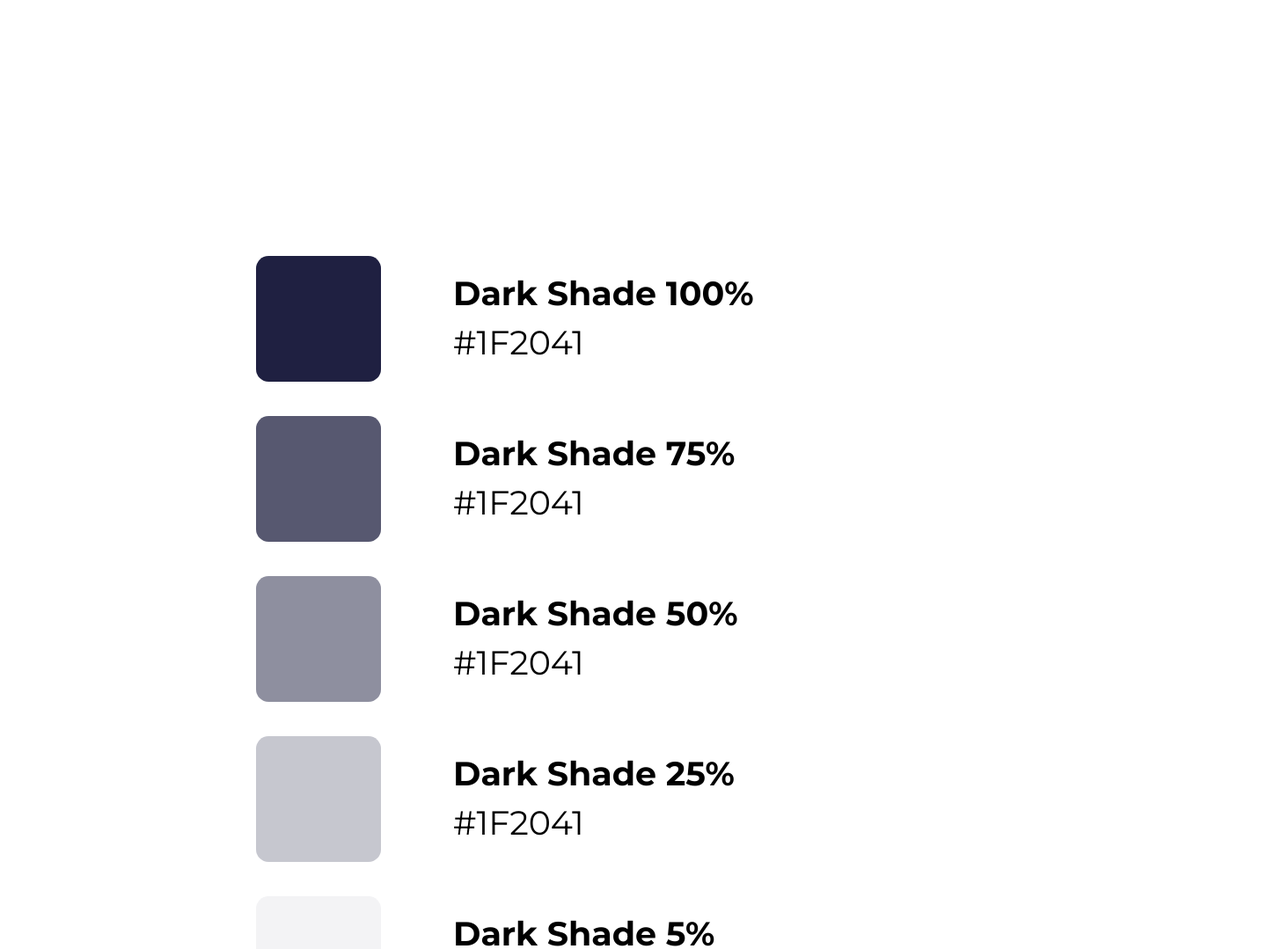
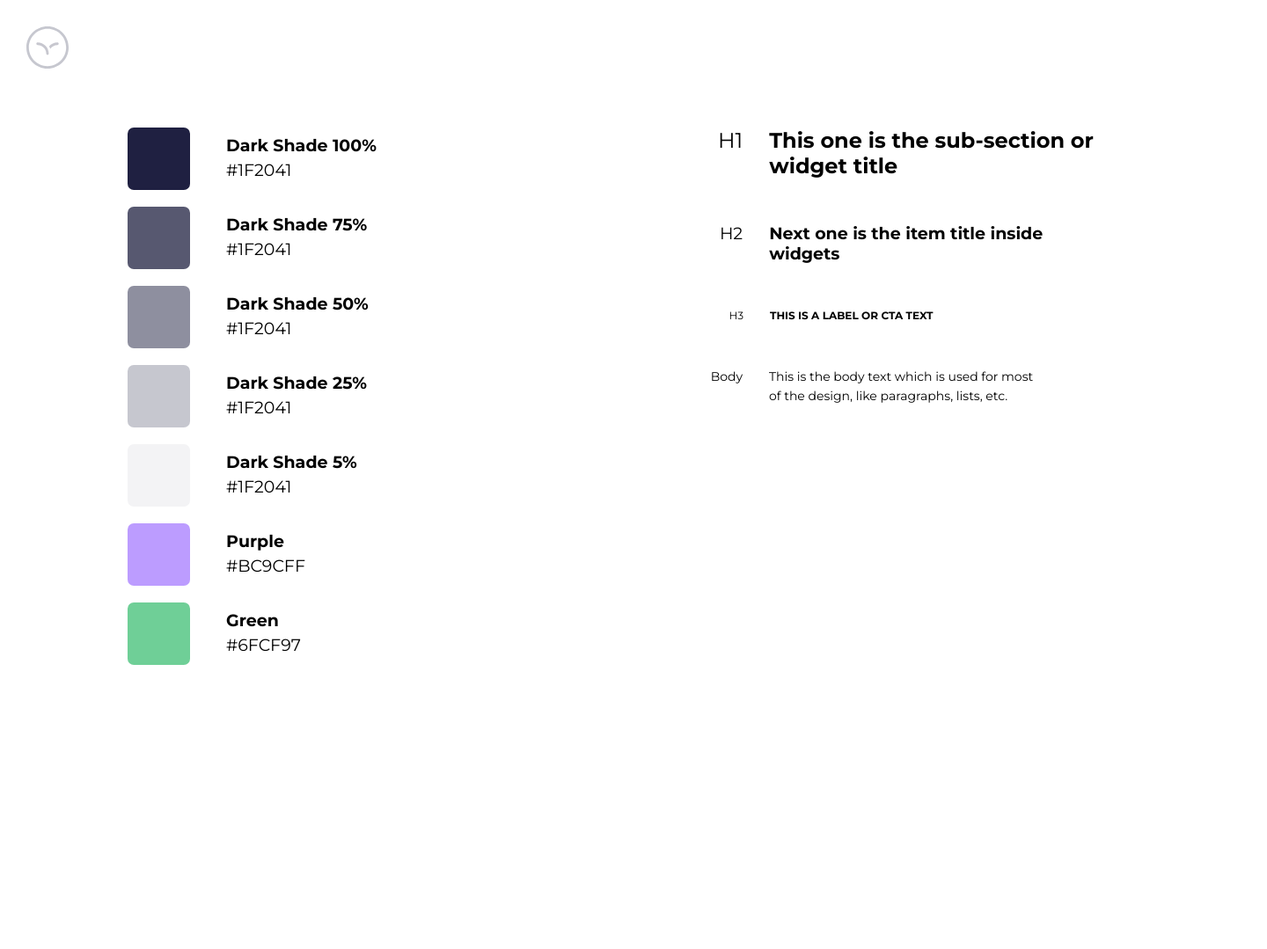
Before and after one commit to Tema1313/MetaLamp, a plain HTML site: page index.html in a window 1280 px wide. Shown: the top 1079 px of the page at 88% size, 1440 px wide, since content can reach past the window. After the commit the page ends 900 px from the top, so only its background shows below. Drawn offline with Linux system fonts and the light colour scheme.

Commit message:
сделал colors&type
Буду улучшать, когда буду постепенно узнавать что-то новое, понимаю, что пока тут все плохо

```diff
--- a/index.html
+++ b/index.html
@@ -6,59 +6,68 @@
     <meta http-equiv="X-UA-Compatible" content="IE=edge">
     <meta name="viewport" content="width=device-width, initial-scale=1.0">
     <link rel = "stylesheet" href = "style.css">
-    <title>Главная</title>
+    <title>test</title>
 </head>
 <body>
-        <section class="box">
-            <article class="article">
+    <header class = "header">
+        <img src = "/images/бесцветное лого.svg" width="48px" height="48px">
+    </header>
+    <section class="colors">
+        <article class = "article">
             <div style = "background-color:#1F2041; opacity: 1;" class = "d1"></div>
             <div class = "space">
-                    <p>Dark Shade 100%</p>
-                    <p class = "subtytle">#1F2041</p>
+                <p><b>Dark Shade 100%</b></p>
+                <p>#1F2041</p>
             </div>
         </article>
         <article class = "article">
             <div style = "background-color:#1F2041; opacity: 0.75;"  class = "d1"></div>
             <div class = "space">
-                    <p>Dark Shade 75%</p>
-                    <p class = "subtytle">#1F2041</p>
+                <p><b>Dark Shade 75%</b></p>
+                <p>#1F2041</p>
             </div>
         </article>
         <article class = "article">
             <div style = "background-color:#1F2041; opacity: 0.5;" class = "d1"></div>
             <div class = "space">
-                    <p>Dark Shade 50%</p>
-                    <p class = "subtytle">#1F2041</p>
+                <p><b>Dark Shade 50%</b></p>
+                <p>#1F2041</p>
             </div>
         </article>
         <article class = "article">
-                <div style = "background-color:#1F2041; opacity: 0.25;"  class = "d1"></div>
+            <div style = "background-color:#1F2041; opacity: 0.25;" class = "d1"></div>
             <div class = "space">
-                    <p>Dark Shade 25%</p>
-                    <p class = "subtytle">#1F2041</p>
+                <p><b>Dark Shade 25%</b></p>
+                <p>#1F2041</p>
             </div>
         </article>
         <article class = "article">
-                <div style = "background-color:#1F2041; opacity: 0.05;"  class = "d1"></div>
+            <div style = "background-color:#1F2041; opacity: 0.05;" class = "d1"></div>
             <div class = "space">
-                    <p>Dark Shade 5%</p>
-                    <p class = "subtytle">#1F2041</p>
+                <p><b>Dark Shade 5%</b></p>
+                <p>#1F2041</p>
             </div>
         </article>
         <article class = "article">
             <div style = "background-color:#BC9CFF;"  class = "d1"></div>
-                <div class = "space ">
-                    <p>Purple</p>
-                    <p class = "subtytle">#BC9CFF</p>
+            <div class = "space">
+                <p><b>Purple</b></p>
+                <p>#BC9CFF</p>
             </div>
         </article>
         <article class = "article">
-                <div style = "background-color:#6FCF97;" class = "d1"></div>
+            <div style = "background-color:#6FCF97; opacity: 1;" class = "d1"></div>
             <div class = "space">
-                    <p>Green</p>
-                    <p class = "subtytle">#6FCF97</p>
+                <p><b>Green</b></p>
+                <p>#6FCF97</p>
             </div>
         </article>
     </section>
+    <section class = "fonts">
+        <div style="width: 500px;"><p style="font-size: 24px;">H1</p><h1>This one is the sub-section or widget title</h1></div>
+        <div style="width:400px;font-size: 19px;"><p>H2</p><h2>Next one is the item title inside widgets</h2></div>
+        <div style="width:350px;font-size: 12px; margin-left: -13px;"><p>H3</p><h3>THIS IS A LABEL OR CTA TEXT</h3></div>
+        <div style="width:380px;font-size: 14px;margin-left:17px;line-height: 22px;"><p>Body</p>This is the body text which is used for most of the design, like paragraphs, lists, etc.</div>
+    </section>
 </body>
 </html>
--- a/style.css
+++ b/style.css
@@ -1,38 +1,70 @@
 body{
     font-family: 'Montserrat', sans-serif;
+    margin:0;
+    padding:0;
+    min-height: 900px;
+    min-width: 1440px;
+    display: grid;
+    grid-template-columns: 100px 1fr 1fr;
 }
 
-.d1 {
-    width: 142px;
-    height:143px;
-    border-radius: 10%;
-    margin-top:19px;
+.header{
+    margin:30px 0px 0px 30px;
 }
 
-.box{
-    margin-left: 283px;
-    margin-top:272px;
-    margin-bottom:145px;
+.colors{
+    margin: 145px 0px 0px 45px;
 }
 
-.article {
+.d1{
+    width: 71px;
+    height:71px;
+    border-radius: 10%;
+}
+
+.article{
+    padding-bottom:19px;
     display:flex;
-    margin-top:12px;
 }
 
 .space{
-    font-family: Montserrat;
-    font-style: normal;
-    font-size: 38px;
-    font-weight: 700;
+    width: 174px;
+    padding-left:41px;
+    padding-top:7px;
+    margin:0;
+    font-size: 19px;
     line-height: 28px;
-    display: block;
-    align-items: center;
-    margin-top:10px;
-    margin-left: 82px;
 }
 
-.subtytle{
-    margin-top: -10px;
-    font-weight: 400;
+.space p{
+    margin:0;
 }
+
+.fonts p,h1,h2,h3{
+    margin:0;
+}
+
+.fonts{
+    margin:145px 0px 0px 20px;
+}
+
+h2{
+    font-size:19px ;
+}
+
+.fonts div{
+    padding-bottom:51px;
+    width: 400px;
+    display: flex;
+}
+
+h3{
+    font-size: 12px;
+}
+
+.fonts p{
+    width: 68px;
+    margin-right: 30px;
+    display: flex;
+    justify-content: flex-end;
+}
```
Also changed, not shown: images/бесцветное лого.svg (added). Lines whose indentation alone changed are shown as unchanged.
